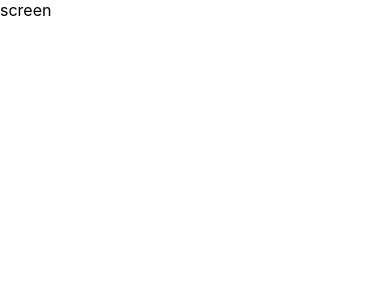
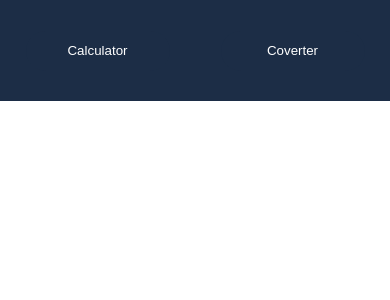
Before and after one commit to AslamThenery/Advanced-Calculator, a React (Create React App) app: page / in a window 390 px wide. Shown: the top 300 px of the page. Built offline with nearby package versions, Linux system fonts and the light colour scheme.

Commit message:
header created

```diff
--- a/src/App.css
+++ b/src/App.css
@@ -1,38 +1,6 @@
-.App {
-  text-align: center;
+*{
+  box-sizing: border-box;
+  margin: 0;
+  padding: 0;
+
 }
-
-.App-logo {
-  height: 40vmin;
-  pointer-events: none;
-}
-
-@media (prefers-reduced-motion: no-preference) {
-  .App-logo {
-    animation: App-logo-spin infinite 20s linear;
-  }
-}
-
-.App-header {
-  background-color: #282c34;
-  min-height: 100vh;
-  display: flex;
-  flex-direction: column;
-  align-items: center;
-  justify-content: center;
-  font-size: calc(10px + 2vmin);
-  color: white;
-}
-
-.App-link {
-  color: #61dafb;
-}
-
-@keyframes App-logo-spin {
-  from {
-    transform: rotate(0deg);
-  }
-  to {
-    transform: rotate(360deg);
-  }
-}
--- a/src/App.js
+++ b/src/App.js
@@ -4,8 +4,10 @@ import {
   Routes,
   Route,
 } from "react-router-dom";
-import  Screen from "./components/screen";
+// import  Screen from "./components/screen";
+import Calculator from "./pages/Calculator";
 import './App.css';
+// import Calculator from "./pages/Calculator";
 
 function App() {
   return (
@@ -13,7 +15,7 @@ function App() {
 
   <BrowserRouter>
     <Routes>
-      <Route path="/" element={<Screen />}/>
+      <Route path="/" element={<Calculator />}/>
 
 
     </Routes>
--- /dev/null
+++ b/src/components/Header.js
@@ -0,0 +1,12 @@
+import React from 'react'
+import "./header.css"
+function Header() {
+  return (
+    <div className='header'>
+        <button className='calc'>Calculator</button>
+        <button className='converter'>Coverter</button>
+    </div>
+  )
+}
+
+export default Header
--- /dev/null
+++ b/src/components/header.css
@@ -0,0 +1,47 @@
+.header{
+    background-color: #1C2D46;
+    width: 100%;
+    height: 12vh;
+    display: flex;
+    justify-content: space-around;
+    align-items: center;
+}
+.header button{
+
+    outline: none;
+    border: none;
+    width: 2rem;
+    /* background-color:#FF7E00 ; */
+}
+ .header button:hover{
+    background-color: black;
+    cursor: pointer;
+}
+
+@media screen and (max-width: 400px){
+
+    .header button{
+
+        outline: none;
+        /* border: none; */
+        width: 9rem;
+        height: 3em;
+        background-color: #1C2D46 ;
+        /* border-bottom-color: #FF0800; */
+        /* border-bottom: 2px solid #FF0800 ; */
+
+        border-radius: 30px;
+        color: white;
+
+    }
+
+    .header button:hover{
+        background-color: #FF7E00;
+    }
+
+}
+h1{
+    color:#FF0800 ;
+    color:#FF7E00 ;
+    color:#1C2D46 ;
+}
--- /dev/null
+++ b/src/components/screen.css
@@ -0,0 +1,12 @@
+/* #FF0800 */
+h1{
+    color:#FF0800 ;
+    color:#FF7E00 ;
+    color:#1C2D46 ;
+}
+
+.screen{
+    width: 40%;
+    height: 25vh;
+    background: #1C2D46;
+}
--- a/src/components/screen.js
+++ b/src/components/screen.js
@@ -1,8 +1,12 @@
 import React from 'react'
+import "./screen.css"
 
 function screen() {
   return (
-    <div>screen</div>
+    <div className='screen'>
+
+        Screen
+    </div>
   )
 }
 
--- /dev/null
+++ b/src/pages/Calculator.js
@@ -0,0 +1,18 @@
+import React from 'react'
+// import Screen from '../components/screen'
+import Header from '../components/Header'
+import "./calculator.css"
+
+function Calculator() {
+  return (
+    <div className='calc-container'>
+      <div className="calculator">
+
+      <Header />
+        {/* <Screen/> */}
+      </div>
+    </div>
+  )
+}
+
+export default Calculator
--- /dev/null
+++ b/src/pages/calculator.css
@@ -0,0 +1,33 @@
+.calc-container{
+    width: 100%;
+    height: 100vh;
+    background-color: blue;
+    display: flex;
+    align-items: center;
+    justify-content: center;
+
+}
+.calculator{
+    width: 30%;
+    height: 80vh;
+    background-color: white;
+
+}
+
+/* RESPONSIVE DESIGN */
+@media screen and (max-width: 400px){
+    .calc-container{
+        width: 100%;
+        height: 92vh;
+        background-color: blue;
+        display: flex;
+        align-items: center;
+        justify-content: center;
+
+    }
+    .calculator{
+        width: 100%;
+    height: 92vh;
+    background-color: white;
+    }
+}
```
Also changed, not shown: src/pages/Converter.js (added).
